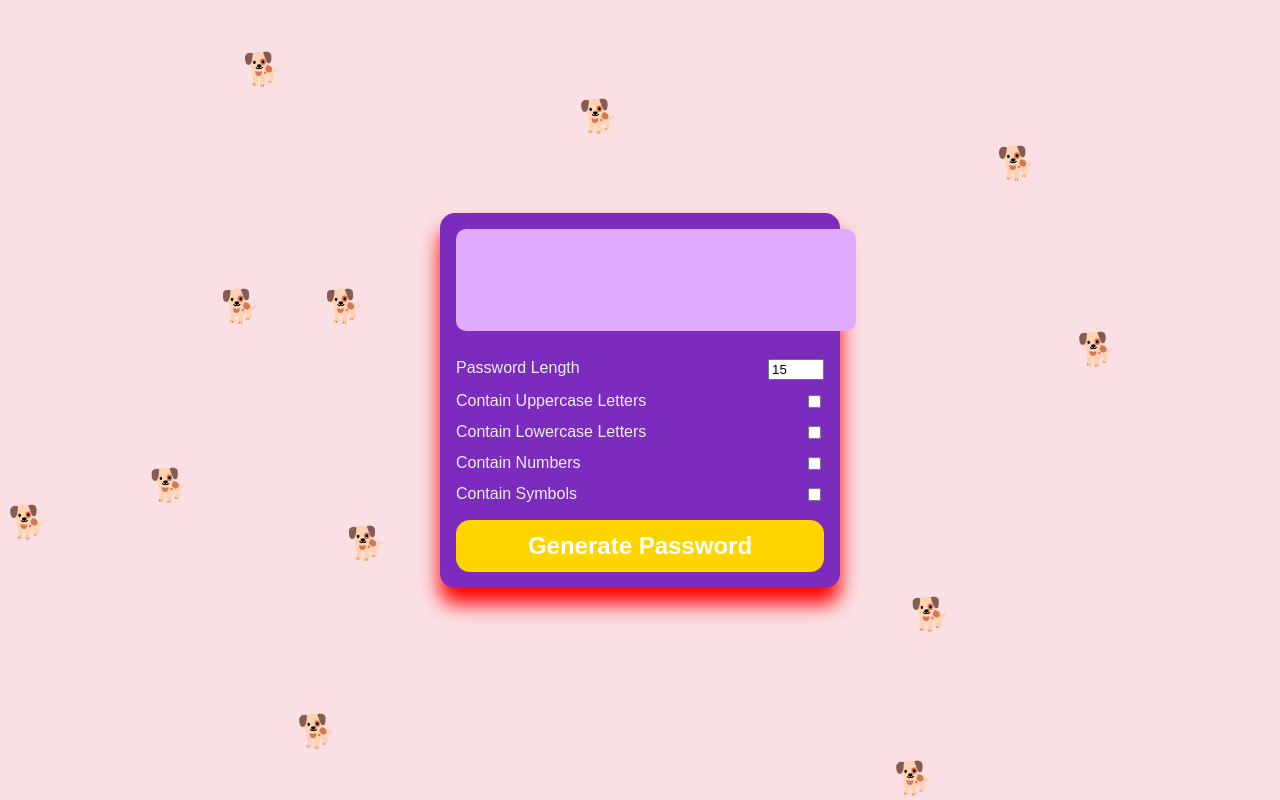
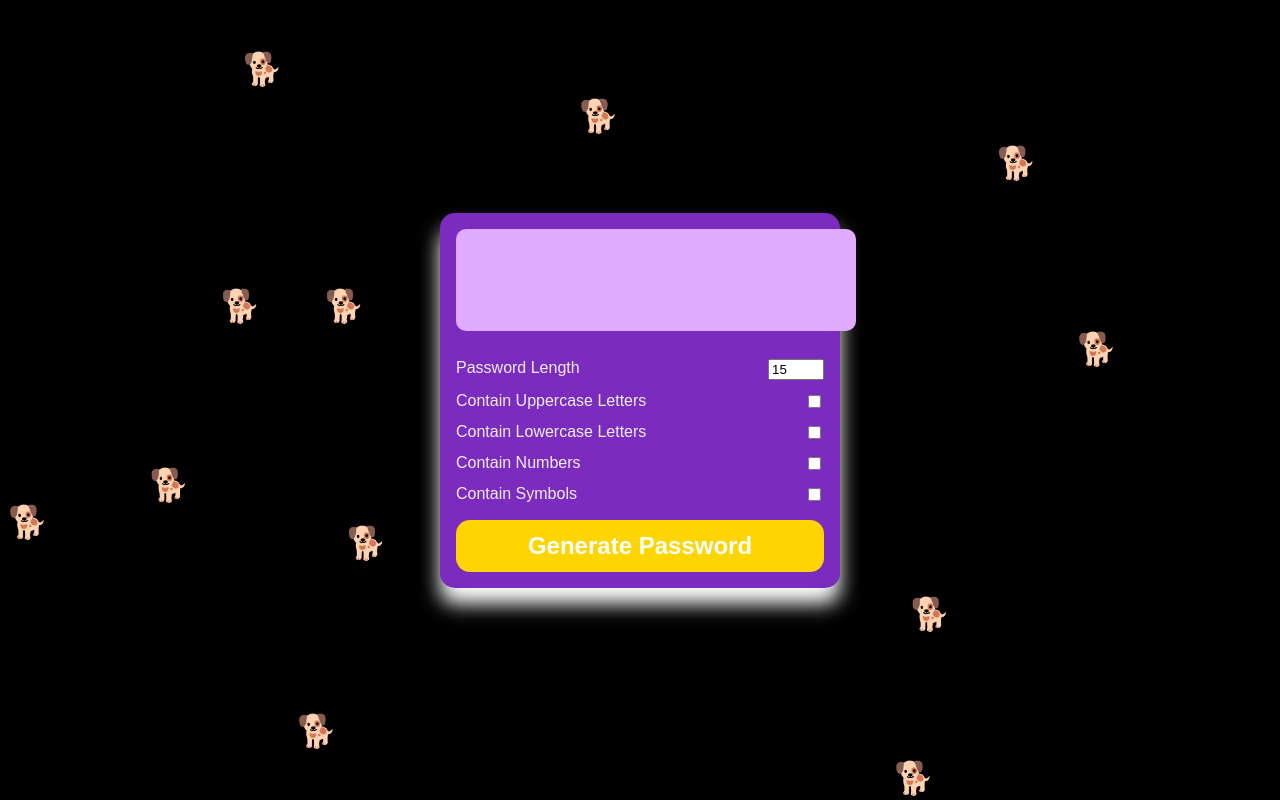
Before and after one commit to prajoth-b/pw-gen, a plain HTML site: page index.html in a window 1280 px wide. Drawn offline with Linux system fonts and the light colour scheme.

Commit message:
background and shadow changes

```diff
--- a/styles.css
+++ b/styles.css
@@ -7,7 +7,7 @@
 }
 
 body {
-    background-color: #fae0e4;
+    background-color: black;
     color: white;
     display: flex;
     align-items: center;
@@ -19,7 +19,7 @@ body {
 
 .pw-container {
     background-color: #7b2cbf;
-    box-shadow: 0 16px 20px red;
+    box-shadow: 0 16px 20px white;
     min-width: 400px;
     border-radius: 15px;
 }
```
